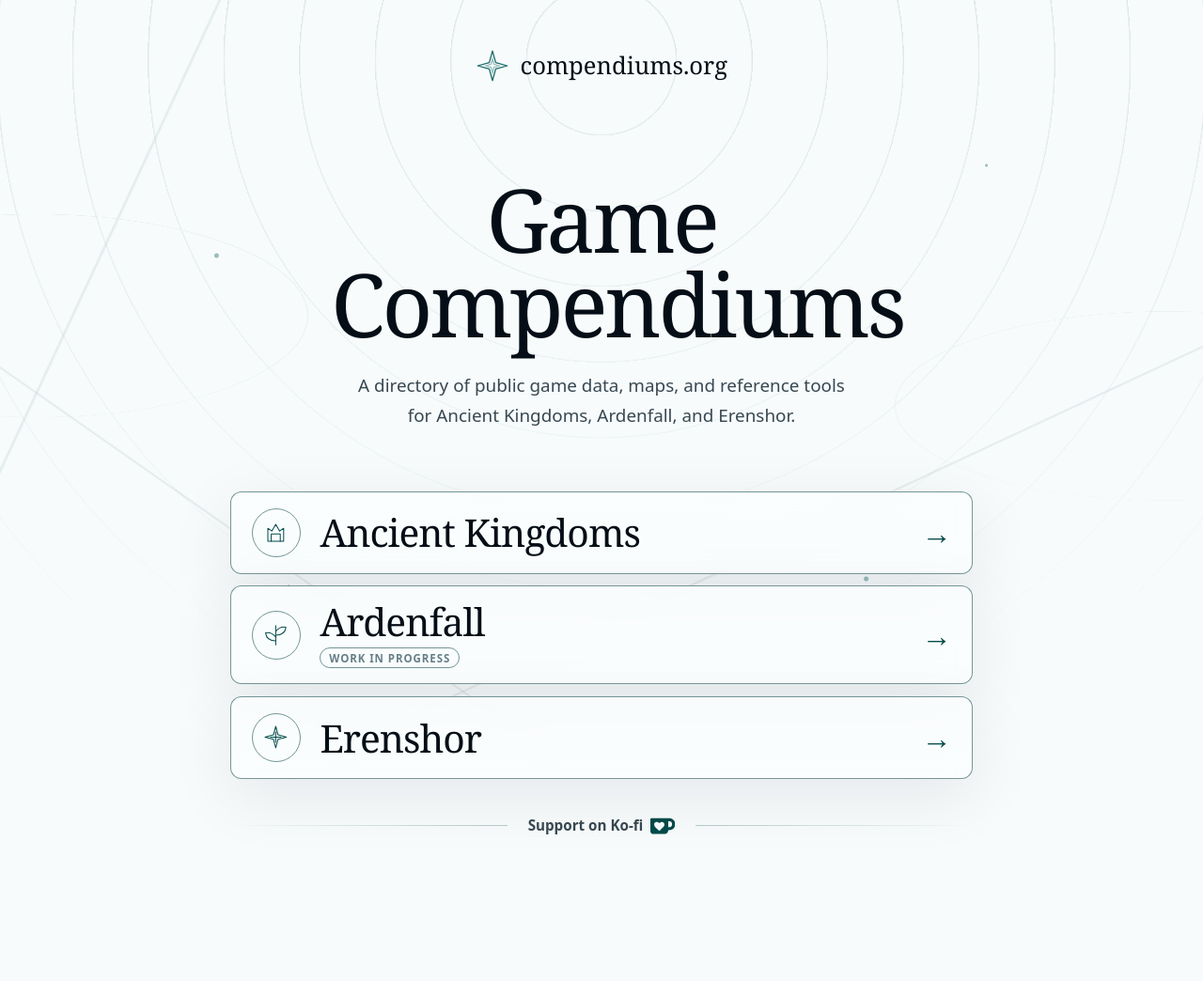
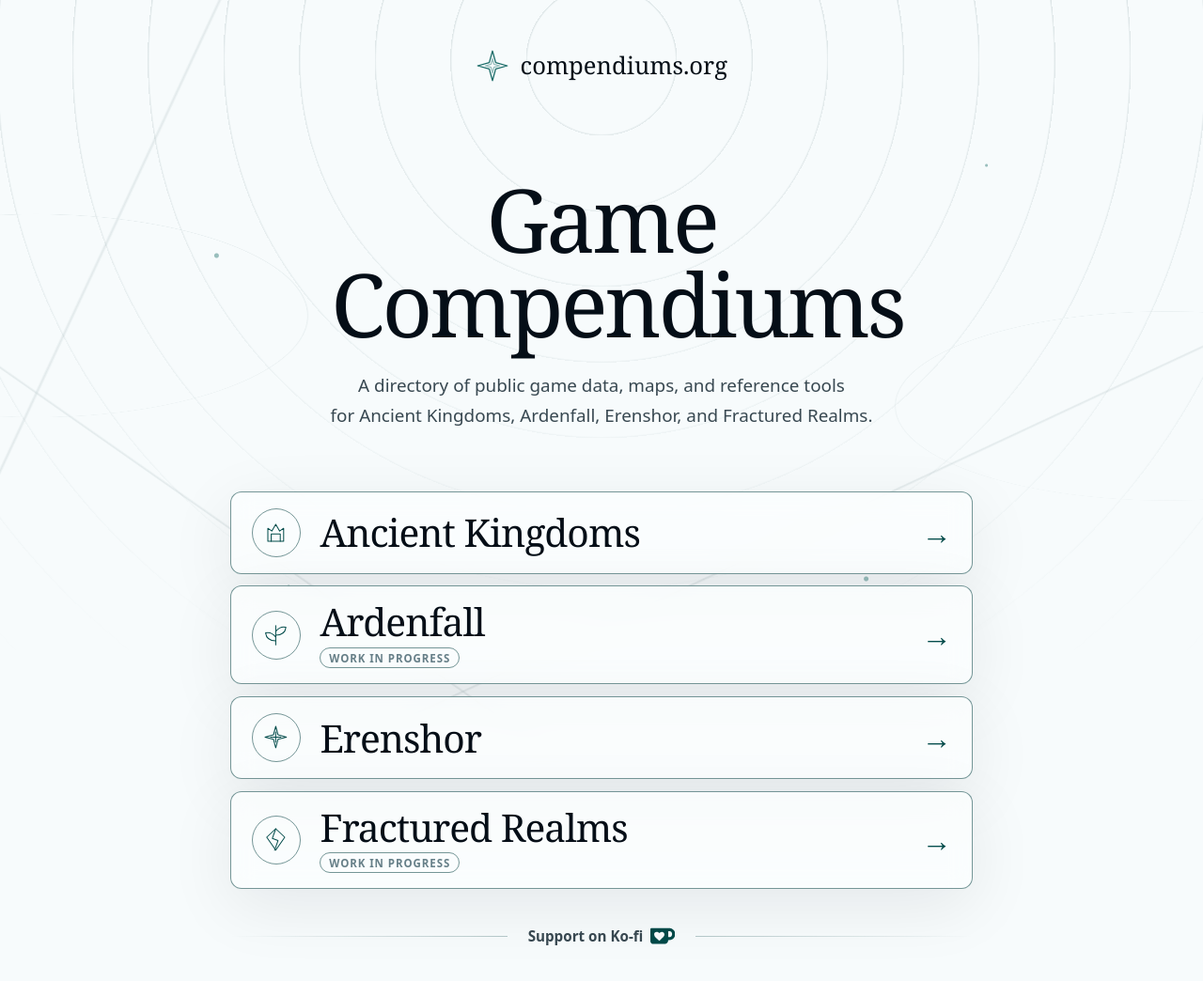
Before and after one commit to glockyco/compendiums.org, a website: page public/index.html in a window 1280 px wide. Shown: the whole page at 94% size. Before the commit the page ends 973 px from the top, so only its background shows below. Drawn offline with Linux system fonts and the light colour scheme.

Commit message:
feat(links): add Fractured Realms entry
Fractured Realms joins the directory. Its compendium is not yet built,
so the link points at the companion repository on GitHub for now and
carries the work-in-progress badge to set expectations. The link stays
in-tab like every other project row rather than forcing a new window.

The descriptive meta, Open Graph, and hero copy now enumerate all four
games so the routing sentence matches what visitors actually see.
DESIGN.md is updated to allow a companion-repository href and to record
the fourth exact name.

```diff
--- a/public/index.html
+++ b/public/index.html
@@ -6,14 +6,14 @@
     <meta name="theme-color" content="#f7f9fb" />
     <meta
       name="description"
-      content="Practical game data, maps, and reference tools for Ancient Kingdoms, Ardenfall, and Erenshor."
+      content="Practical game data, maps, and reference tools for Ancient Kingdoms, Ardenfall, Erenshor, and Fractured Realms."
     />
     <meta property="og:type" content="website" />
     <meta property="og:url" content="https://compendiums.org/" />
     <meta property="og:title" content="compendiums.org" />
     <meta
       property="og:description"
-      content="A directory of public game data, maps, and reference tools for Ancient Kingdoms, Ardenfall, and Erenshor."
+      content="A directory of public game data, maps, and reference tools for Ancient Kingdoms, Ardenfall, Erenshor, and Fractured Realms."
     />
     <meta name="twitter:card" content="summary" />
     <title>compendiums.org — Game Data, Maps, and Reference Tools</title>
@@ -39,7 +39,7 @@
           <h1 id="page-title">Game Compendiums</h1>
           <p>
             A directory of public game data, maps, and reference tools<br />
-            for Ancient Kingdoms, Ardenfall, and Erenshor.
+            for Ancient Kingdoms, Ardenfall, Erenshor, and Fractured Realms.
           </p>
         </div>
 
@@ -80,6 +80,20 @@
             <span class="project-link__name">Erenshor</span>
             <span class="project-link__arrow" aria-hidden="true">→</span>
           </a>
+
+          <a class="project-link" href="https://github.com/glockyco/fractured-realms-companion">
+            <span class="project-link__icon" aria-hidden="true">
+              <svg viewBox="0 0 48 48" focusable="false">
+                <path d="M24 5 40 20 24 43 8 20Z" />
+                <path d="M24 5 18 22 28 26 22 43" />
+              </svg>
+            </span>
+            <span class="project-link__body">
+              <span class="project-link__name">Fractured Realms</span>
+              <span class="project-link__badge">Work in progress</span>
+            </span>
+            <span class="project-link__arrow" aria-hidden="true">→</span>
+          </a>
         </nav>
 
         <footer class="support-colophon" aria-label="Support">
```
Also changed, not shown: DESIGN.md (+7 -6 lines).
